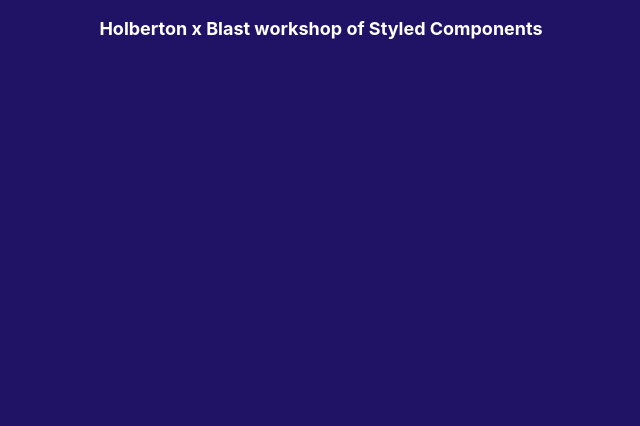
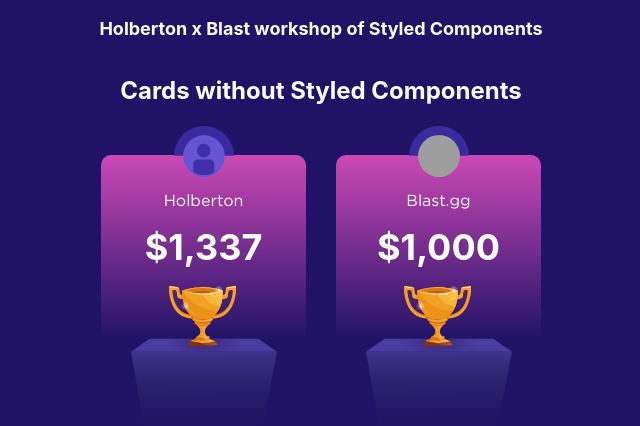
Before and after one commit to Miguel22247/workshops-hbtn, a React (Create React App) app: page / in a window 1280 px wide. Shown: the top 426 px of the page, without its empty margins (319-959 px from the left). Built offline with nearby package versions, Linux system fonts and the light colour scheme; grey boxes are pictures that could not be loaded.

Commit message:
add HTML version of the cards

```diff
--- a/src/App.jsx
+++ b/src/App.jsx
@@ -1,6 +1,7 @@
 import React from "react";
 import styled from "styled-components";
-import { Header, Title } from "./app-styles";
+import { Header, Subtitle, Title } from "./app-styles";
+import { TopWinnerContainerWithoutStyledComponents } from "./components/card-without-styled/CardWithoutStyled";
 
 const Main = styled.main`
   display: flex;
@@ -10,13 +11,42 @@
   gap: 30px;
 `;
 
+const Wrapper = styled.section`
+  width: 100%;
+  display: flex;
+  justify-content: center;
+  gap: 30px;
+`;
+
 function App() {
+  const topWinnerData = [
+    {
+      nickname: "Holberton",
+      poolsPrize: "1337",
+      avatarURL: "",
+    },
+    {
+      nickname: "Blast.gg",
+      poolsPrize: "1000.1822189892",
+      avatarURL: "https://www.gravatar.com/avatar/205e460b479e2e5b48aec07710c08d50?s=60",
+    },
+  ];
+
   return (
     <>
       <Header>
         <Title>Holberton x Blast workshop of Styled Components</Title>
       </Header>
       <Main>
+        <Subtitle>Cards without Styled Components</Subtitle>
+        <Wrapper>
+          <TopWinnerContainerWithoutStyledComponents
+            topWinnerData={topWinnerData[0]}
+          />
+          <TopWinnerContainerWithoutStyledComponents
+            topWinnerData={topWinnerData[1]}
+          />
+        </Wrapper>
       </Main>
 
       {/* // TODO: Show how to import components from a JS file using both methods */}
--- /dev/null
+++ b/src/assets/svg/index.js
@@ -0,0 +1 @@
+export { ReactComponent as Podium } from "./top-winners-podium.svg";
--- /dev/null
+++ b/src/components/card-without-styled/CardWithoutStyled.jsx
@@ -0,0 +1,37 @@
+import React from "react";
+import Avatar from "../global/Avatar";
+import "./styles.css";
+import { Podium } from "../../assets/svg";
+
+export const TopWinnerContainerWithoutStyledComponents = ({ topWinnerData }) => {
+  console.log(topWinnerData);
+  const prize = topWinnerData.poolsPrize
+  const getPrize = prize => {
+    if (prize) {
+      const prizeValue = prize.toString().split(".");
+      const prizeValueWithComma = prizeValue[0].replace(/\B(?=(\d{3})+(?!\d))/g, ",");
+      return `$${prizeValueWithComma}`;
+    } else {
+      return "$0";
+    }
+  };
+
+  return (
+    <div className="container">
+      <div className="data-container">
+        <div className="profile-container">
+          <div className="avatar-container">
+            <Avatar size="42px" src={topWinnerData.avatarURL}/>
+          </div>
+          <div className="name-container">
+            <p className="profile-name">{topWinnerData.nickname}</p>
+            <span className="total-earned">{getPrize(prize)}</span>
+          </div>
+        </div>
+        <div className="earning-top">
+          <Podium style={{ width: "146px", height: "185px" }}/>
+        </div>
+      </div>
+    </div>
+  );
+}
--- /dev/null
+++ b/src/components/card-without-styled/styles.css
@@ -0,0 +1,75 @@
+.container {
+  /* outline: 1px solid red; */
+  width: 205px;
+  height: 300px;
+  border-radius: 10px;
+  background: linear-gradient(180deg, #CB49B5 0%, rgba(63, 47, 170, 0) 100%), #201366;
+  background-size: 100% 184px;
+  background-repeat: no-repeat;
+  display: flex;
+  transition: all 0.3s ease-in-out;
+
+  &:hover {
+    margin-top: -5px;
+    cursor: pointer;
+    box-shadow: 0px 12px 30px 0px rgba(26, 14, 86, 1);
+    transition: all 800ms cubic-bezier(0.19, 1, 0.22, 1);
+  }
+}
+
+.data-container {
+  width: 100%;
+  display: flex;
+  flex-direction: column;
+  justify-content: center;
+  margin-bottom: 20px;
+}
+
+.profile-container {
+  display: flex;
+  flex-direction: column;
+  align-items: center;
+  margin-bottom: 9px;
+}
+
+.avatar-container {
+  width: 60px;
+  height: 60px;
+  border-radius: 50%;
+  background: linear-gradient(to bottom, rgba(63, 47, 170, 0.8) 0%, rgba(63, 47, 170, 0.8) 50%, rgba(0, 0, 0, 0) 50%, rgba(0, 0, 0, 0) 100%);
+  display: flex;
+  justify-content: center;
+  align-items: center;
+}
+
+.name-container {
+  display: flex;
+  flex-direction: column;
+  align-items: center;
+  justify-content: center;
+}
+
+.profile-name {
+  margin-top: 5px;
+  font-family: Gotham;
+  font-size: 16px;
+  font-weight: 325;
+  line-height: 19px;
+  letter-spacing: 0px;
+  text-align: center;
+  color: #ffffff;
+}
+
+.total-earned {
+  font-size: 36px;
+  font-weight: bold;
+  line-height: 43px;
+  text-align: center;
+  color: #ffffff;
+}
+
+.earning-top {
+  display: flex;
+  align-items: center;
+  justify-content: center;
+}
```
Also changed, not shown: src/components/CardWithStyled.jsx (added, +13 -0 lines).
